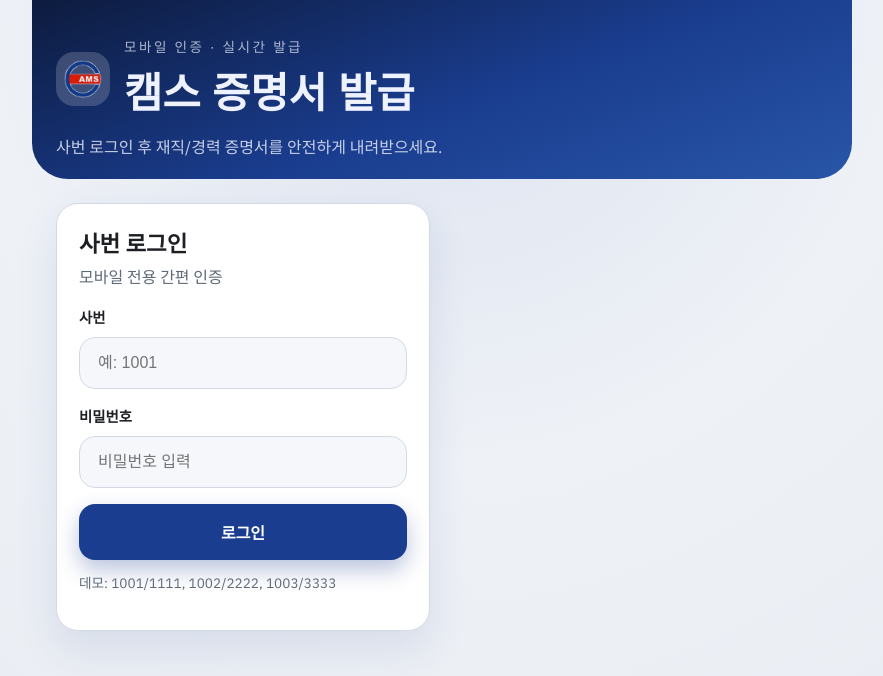
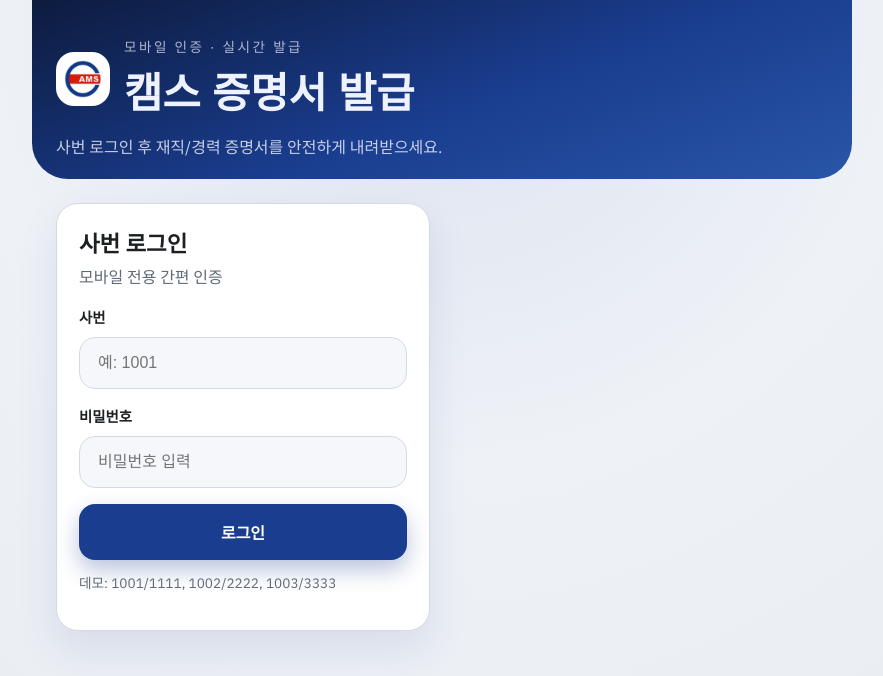
Before and after one commit to wilcoco/certificate, a website: page public/index.html in a window 1280 px wide. Shown: the whole page, without its empty margins (198-1081 px from the left). Drawn offline with Linux system fonts and the light colour scheme; no server answers.

Commit message:
style: 로고 배경을 하얀색으로 변경

```diff
--- a/public/styles.css
+++ b/public/styles.css
@@ -61,7 +61,7 @@ body {
   flex: 0 0 auto;
   padding: 8px;
   border-radius: 18px;
-  background: rgba(255, 255, 255, 0.18);
+  background: #ffffff;
 }
 
 .hero__label {
```
